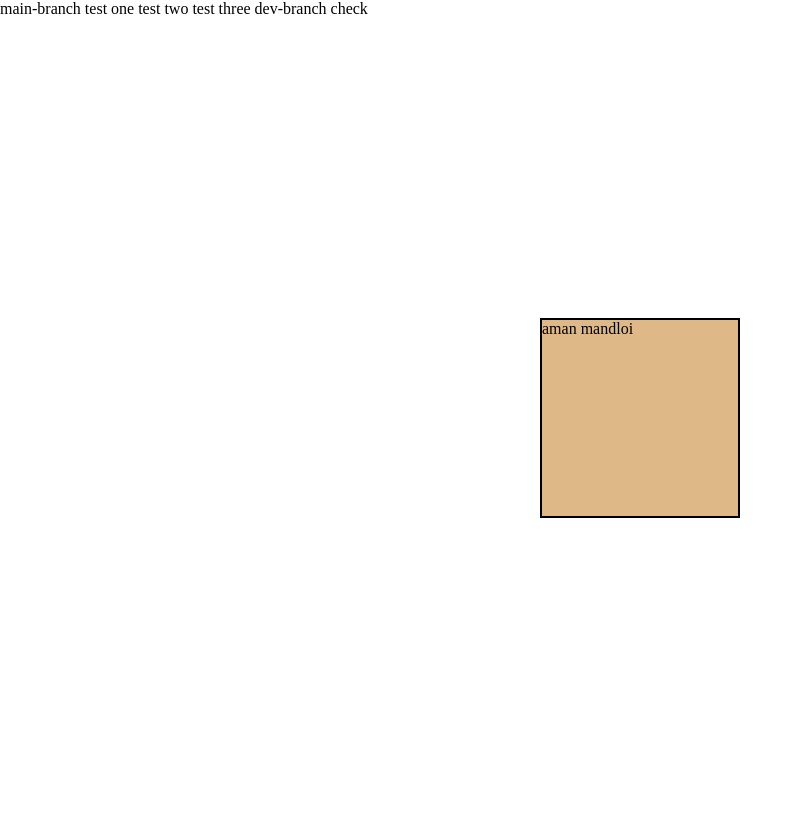
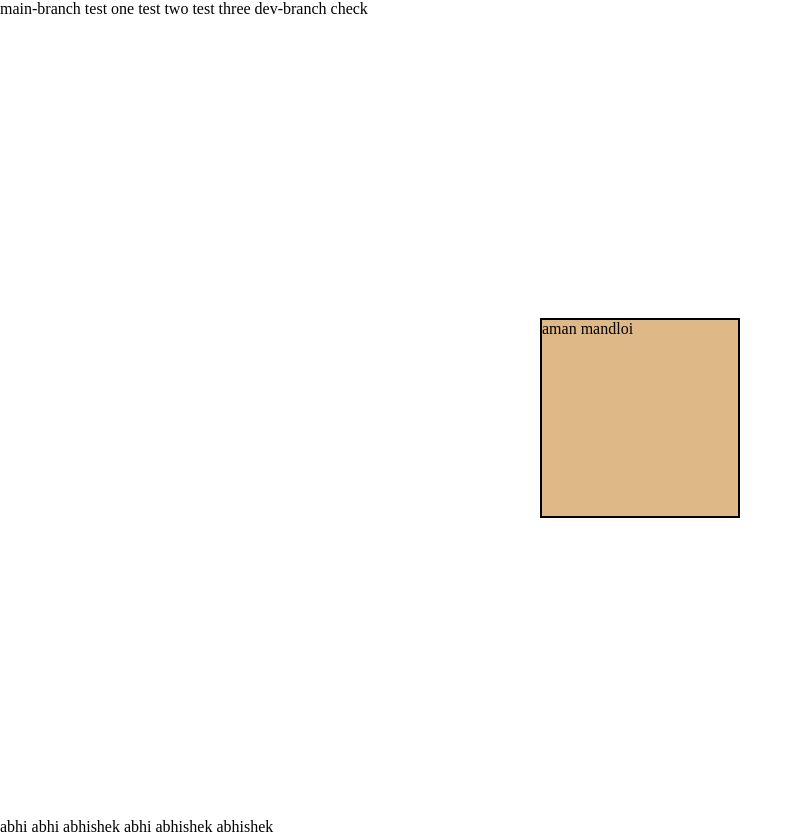
Before and after one commit to Aman7723/faild-ci-cd-op, a plain HTML site: page index.html in a window 1280 px wide. Shown: the whole page, without its empty margins (0-803 px from the left). Drawn offline with Linux system fonts and the light colour scheme.

Commit message:
abhishek

```diff
--- a/index.html
+++ b/index.html
@@ -42,6 +42,8 @@
         </div>
     </div>
 
+    abhi abhi abhishek abhi  abhishek  abhishek
+
 
 </body>
 </html>
```
